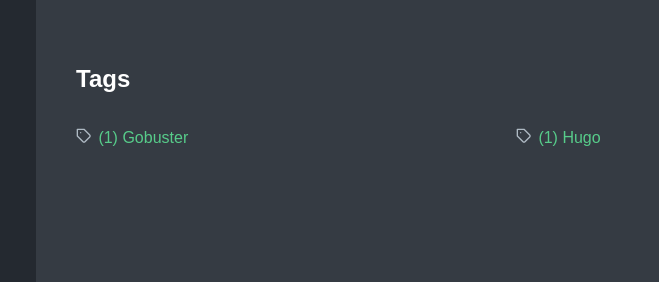
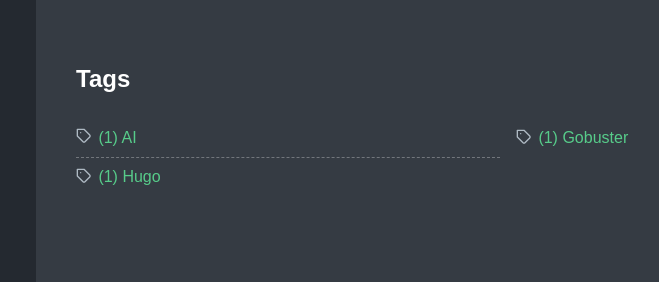
Before and after one commit to curiousgeorge1384/curiousgeorge1384.github.io, a plain HTML site: page tags/index.html in a window 1280 px wide. Shown: the top 282 px of the page, 284-943 px from the left. Drawn offline with Linux system fonts and the light colour scheme.

Commit message:
Update index.html

```diff
--- a/tags/index.html
+++ b/tags/index.html
@@ -61,6 +61,17 @@
   <title>tag</title>
   <path d="M20.59 13.41l-7.17 7.17a2 2 0 0 1-2.83 0L2 12V2h10l8.59 8.59a2 2 0 0 1 0 2.82z"></path><line x1="7" y1="7" x2="7.01" y2="7"></line>
 </svg>
+            <a class="tags-list-item-title" href="https://curiousgeorge1384.github.io/tags/ai/">
+              (1)
+              AI
+            </a>
+        </li>
+
+        <li class="tags-list-item">
+            <svg viewBox="0 0 24 24" fill="none" stroke="currentColor" stroke-width="2" stroke-linecap="round" stroke-linejoin="round" class="icon icon-tag">
+  <title>tag</title>
+  <path d="M20.59 13.41l-7.17 7.17a2 2 0 0 1-2.83 0L2 12V2h10l8.59 8.59a2 2 0 0 1 0 2.82z"></path><line x1="7" y1="7" x2="7.01" y2="7"></line>
+</svg>
             <a class="tags-list-item-title" href="https://curiousgeorge1384.github.io/tags/gobuster/">
               (1)
               Gobuster
```
